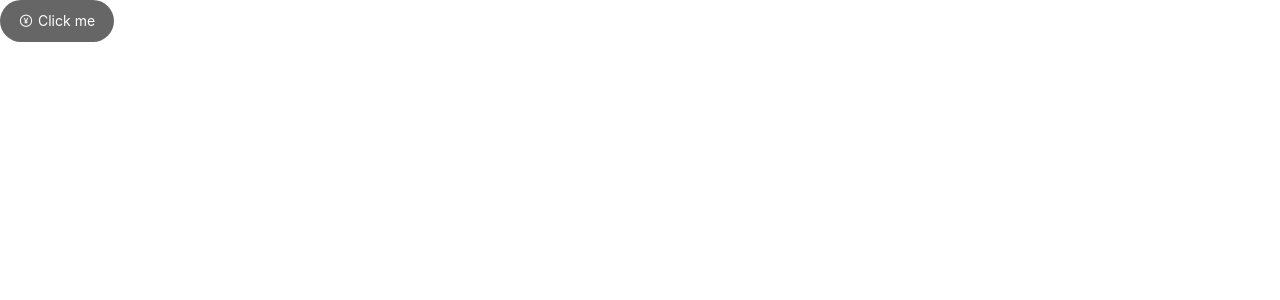
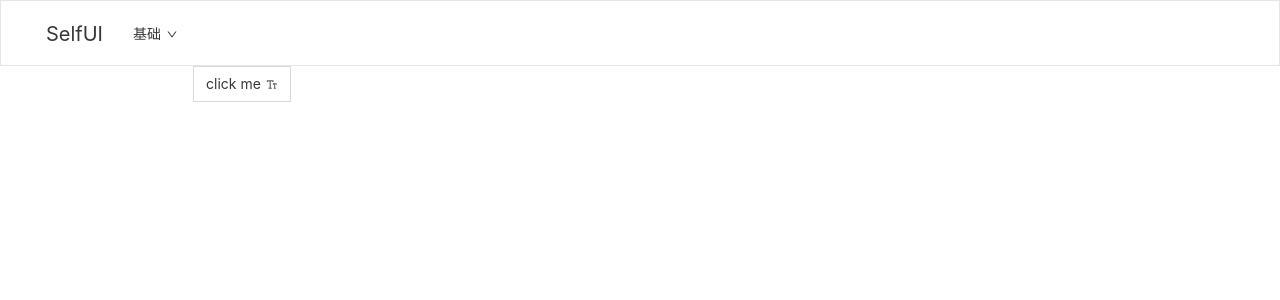
Before and after one commit to self-denial-cy/self-ui, a Vue app: page / in a window 1280 px wide. Shown: the top 300 px of the page. Built offline with nearby package versions, Linux system fonts and the light colour scheme.

Commit message:
feat: 示例首页开发

```diff
--- a/packages/button/button.vue
+++ b/packages/button/button.vue
@@ -13,9 +13,7 @@
     @click="handleClick"
   >
     <Icon v-if="prefix" :type="prefix" />
-    <span v-if="$slots.default">
-      <slot></slot>
-    </span>
+    <span><slot></slot></span>
     <Icon v-if="suffix" :type="suffix" />
   </button>
 </template>
--- a/packages/dropdown-item/dropdown-item.vue
+++ b/packages/dropdown-item/dropdown-item.vue
@@ -21,7 +21,7 @@
     @click="handleClick"
   >
     <Icon v-if="icon" :type="icon" class="self-dropdown-item-list-icon" />
-    <slot></slot>
+    <span><slot></slot></span>
   </a>
 </template>
 
--- a/packages/styles/button.less
+++ b/packages/styles/button.less
@@ -47,9 +47,9 @@
   }
 
   i {
-    font-size: @font-size-base;
+    font-size: @font-size-small;
     line-height: @line-height-computed;
-    vertical-align: top;
+    vertical-align: middle;
   }
 
   i+span,
--- a/packages/styles/dropdown.less
+++ b/packages/styles/dropdown.less
@@ -32,12 +32,10 @@
     cursor: pointer;
     text-decoration: none;
     display: block;
-    height: @dropdown-item-height;
-    line-height: @line-height-computed;
     padding: @dropdown-item-padding;
     position: relative;
-    white-space: nowrap;
     color: @font-color;
+    height: @dropdown-item-height;
     .fade-background();
 
     &:hover {
@@ -46,12 +44,18 @@
 
     .self-dropdown-item-list-icon {
       margin-right: @dropdown-item-list-icon-margin;
-      color: @font-color;
       line-height: @line-height-computed;
       height: @line-height-computed;
       width: @line-height-computed;
       font-size: @font-size-base;
       text-align: center;
+    }
+
+    >span {
+      line-height: @line-height-computed;
+      white-space: nowrap;
+      display: inline-block;
+      vertical-align: middle;
     }
   }
 
--- a/packages/styles/nav.less
+++ b/packages/styles/nav.less
@@ -40,7 +40,7 @@
   padding: @navbar-padding-default;
   background-color: @navbar-default-bg;
   margin: auto;
-  box-shadow: @box-shadow-base;
+  // box-shadow: @box-shadow-base;
   border: 1px solid @gray-90;
   .clearfix();
   .user-select(none);
--- a/src/router/index.js
+++ b/src/router/index.js
@@ -1,6 +1,19 @@
 import Vue from 'vue';
 import Router from 'vue-router';
 import routes from './routes';
+
+const originalPush = Router.prototype.push;
+const originalReplace = Router.prototype.replace;
+Router.prototype.push = function (location) {
+  return originalPush.call(this, location).catch(function (err) {
+    console.log(err);
+  });
+};
+Router.prototype.replace = function (location) {
+  return originalReplace.call(this, location).catch(function (err) {
+    console.log(err);
+  });
+};
 
 Vue.use(Router);
 
--- a/src/views/home/index.vue
+++ b/src/views/home/index.vue
@@ -1,12 +1,29 @@
 <template>
-  <div>
-    <self-button semantic="dark" radius="circle" size="large" prefix="yuan">Click me</self-button>
+  <div class="home">
+    <self-nav brand="SelfUI" to="/" router fixed>
+      <self-dropdown hover router>
+        <self-button slot="trigger" suffix="down">基础</self-button>
+        <self-dropdown-item value="font" icon="font-size">字体</self-dropdown-item>
+      </self-dropdown>
+    </self-nav>
+    <self-button suffix="font-size">click me</self-button>
   </div>
 </template>
 
 <script>
+import SelfNav from 'packages/nav';
+import SelfNavItem from 'packages/nav-item';
+import SelfDropdown from 'packages/dropdown';
+import SelfDropdownItem from 'packages/dropdown-item';
 import SelfButton from 'packages/button';
+
 export default {
-  components: { SelfButton }
+  components: {
+    SelfNav,
+    SelfNavItem,
+    SelfDropdown,
+    SelfDropdownItem,
+    SelfButton
+  }
 };
 </script>
```
Also changed, not shown: packages/nav/nav.vue (+8 -1 lines), .eslintrc.js.
